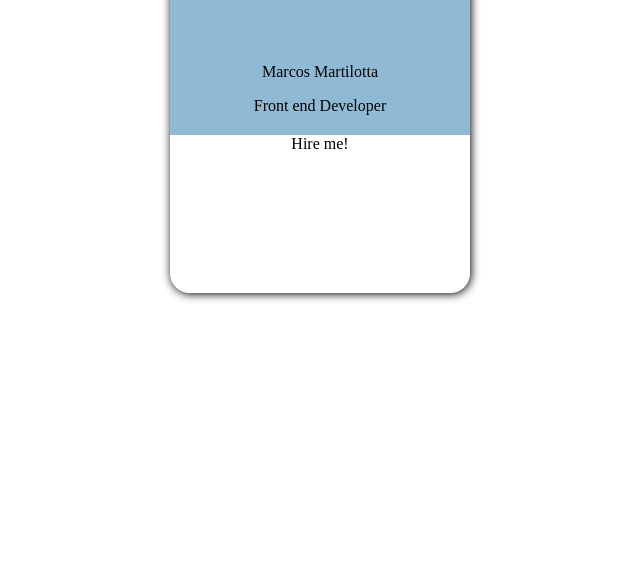
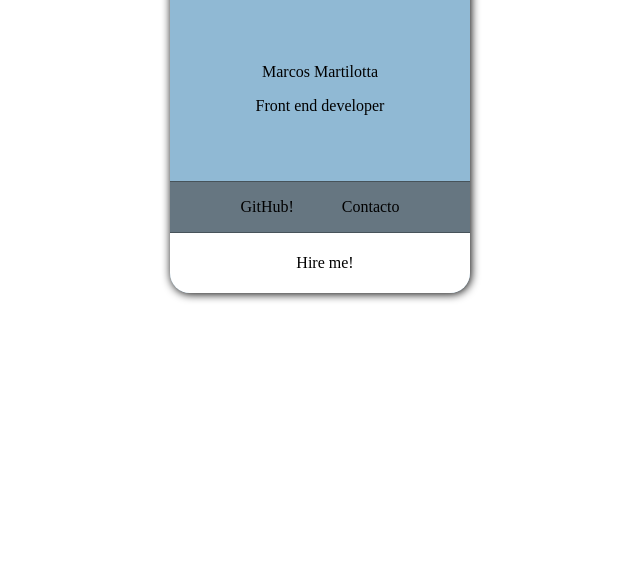
Before and after one commit to MarcosMartilotta/Curso-de-frontend-developer, a plain HTML site: page carta-presentacion.html in a window 1280 px wide. Shown: the part 215-800 px from the top of the page, without its empty margins (320-960 px from the left). Drawn offline with Linux system fonts and the light colour scheme.

Commit message:
Termine el curso de frontEnd

```diff
--- a/carta-presentacion.html
+++ b/carta-presentacion.html
@@ -41,16 +41,30 @@
             display: flex;
         }
 
+
+
+        .contact {
+            width: 100%;
+            grid-template-columns: 1fr 1fr;
+            grid-column-gap: 3em;
+            background-color: rgb(102,118,129);
+            border-top: solid 1px rgba(0,0,0,0.3);
+            border-bottom: solid 1px rgba(0, 0, 0, 0.3);
+            margin-bottom: 0;
+            padding: 0;
+            position: relative;
+            top: 50px;
+        }
         .container {
             width:100%;
-            height: 100%;
+            height: 50px;
             background-color: white;
             text-align: center;
             margin-top: 20px;
             position: relative;
-            bottom: 0px;
+            top: 30px;
+            padding: 5px;
         }
-
     </style>
 </head>
 
@@ -60,7 +74,11 @@
         <img src="https://i.pinimg.com/originals/48/cf/d3/48cfd3e24c67893ea97fbfdd8fdc7a14.jpg">
         <img src="perfil.jpg">
         <p>Marcos Martilotta</p>
-        <p>Front end Developer</p>
+        <p>Front end developer</p>
+        <section class="contact">
+            <div><p>GitHub!</p></div>
+            <div><p>Contacto</p></div>
+        </section>
             <div class="container">
                 <p>Hire me!</p>
             </div>
```
Also changed, not shown: responsive-design.html (added, +29 -0 lines), unidades'de'medida.html (added, +36 -0 lines), metodologias.html (added), 1 other file.
